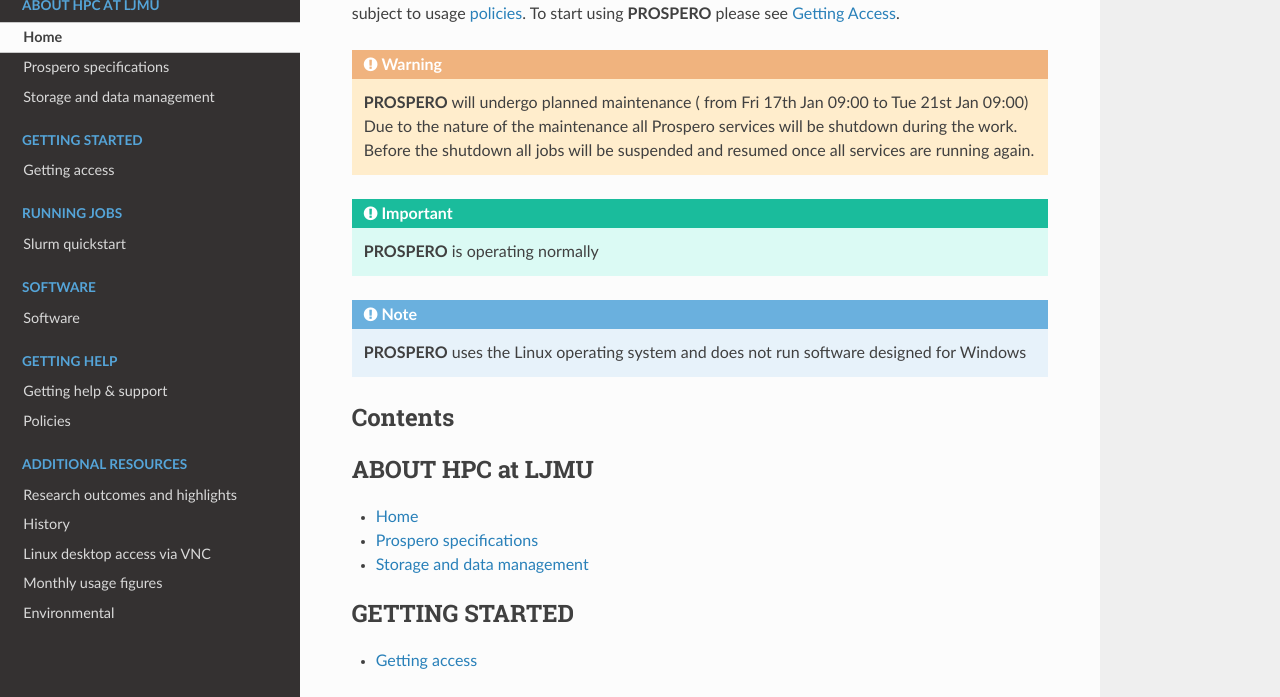
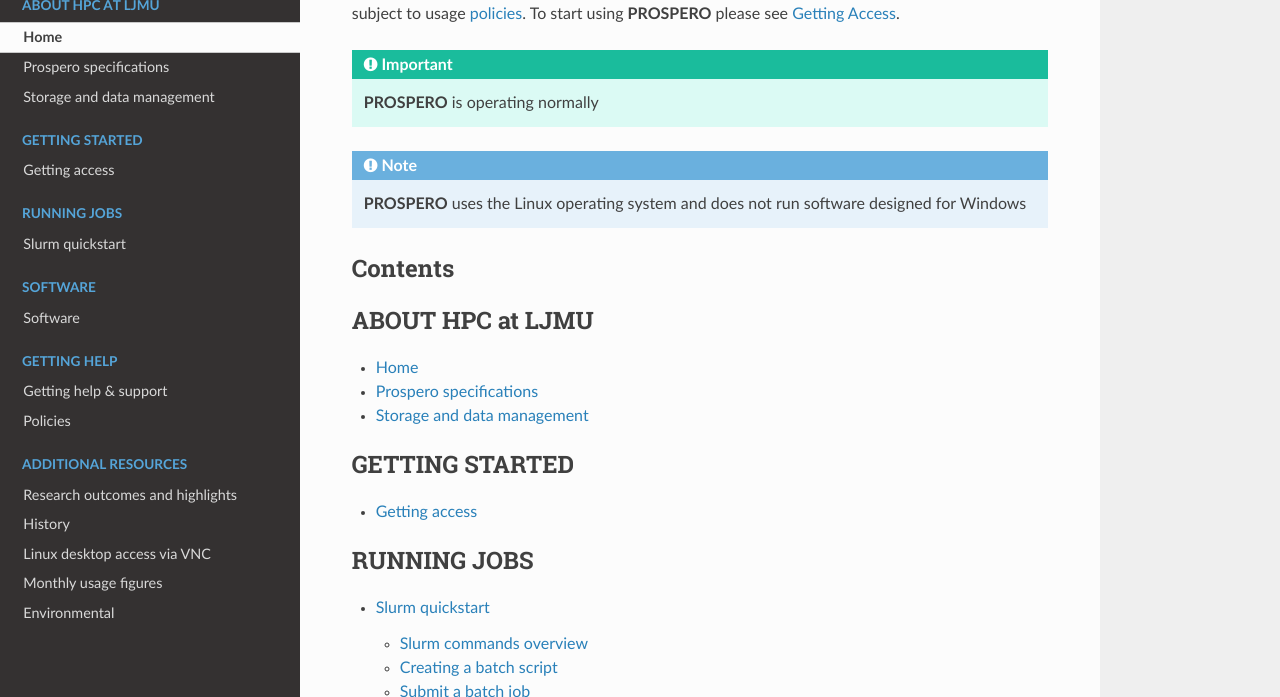
Before and after one commit to astrcrai/prospero-docs, a Sphinx documentation site: the page built from docs/source/index.rst, in a window 1280 px wide and 900 px high, scrolled down 721 px, cut to the strip 203-900 px from the top of the window. Built offline with Sphinx 7.4.7 and the Read the Docs theme 3.1.0, drawn with Linux system fonts in a browser that asks for light colours.

Commit message:
Update index.rst
Removed maintenance message.

```diff
--- a/docs/source/index.rst
+++ b/docs/source/index.rst
@@ -11,8 +11,7 @@
 
 **PROSPERO** is available for use by all research staff and postgraduate research students at LJMU, subject to usage `policies <https://prospero-docs.readthedocs.io/en/latest/policies.html>`_. To start using **PROSPERO** please see `Getting Access <https://prospero-docs.readthedocs.io/en/latest/access.html>`_.
 
-.. WARNING::
-   **PROSPERO** will undergo planned maintenance ( from Fri 17th Jan 09:00 to Tue 21st Jan 09:00) Due to the nature of the maintenance all Prospero services will be shutdown during the work. Before the shutdown all jobs will be suspended and resumed once all services are running again.
+
 
 .. IMPORTANT::
 
```
